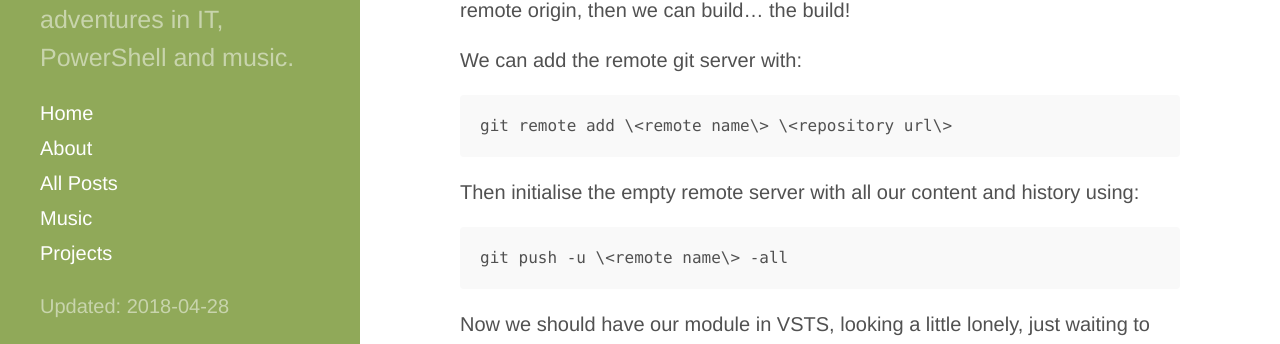
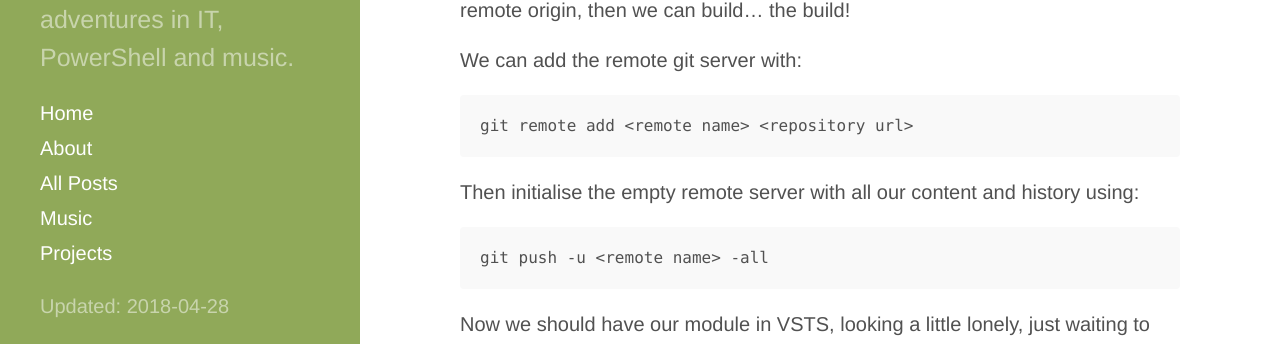
Before and after one commit to davegreen/davegreen.github.io, a Jekyll site: the page built from _posts/2018-04-26-using-vsts-for-building-and-hosting-powershell-modules.md, in a window 1280 px wide and 900 px high, scrolled down 5019 px. Shown: the part 144-488 px from the top of the window. Built offline with Jekyll 4.4.1, drawn with Linux system fonts in a browser that asks for light colours.

Commit message:
remove escapes

```diff
--- a/_posts/2018-04-26-using-vsts-for-building-and-hosting-powershell-modules.md
+++ b/_posts/2018-04-26-using-vsts-for-building-and-hosting-powershell-modules.md
@@ -169,11 +169,11 @@ Once you've got those installed, read through the getting started with VSTS stuf
 
 We can add the remote git server with:
 
-    git remote add \<remote name\> \<repository url\>
+    git remote add <remote name> <repository url>
 
 Then initialise the empty remote server with all our content and history using:
 
-    git push -u \<remote name\> -all
+    git push -u <remote name> -all
 
 Now we should have our module in VSTS, looking a little lonely, just waiting to get built! We can go to **Build and Release > Packages** to start the process, but we might need to add an extension license before we do that.
 
```
